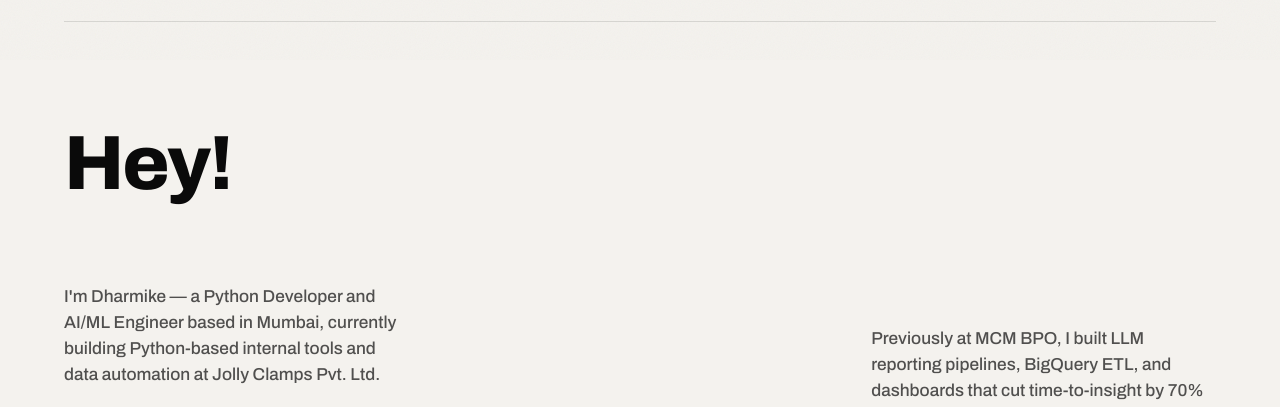
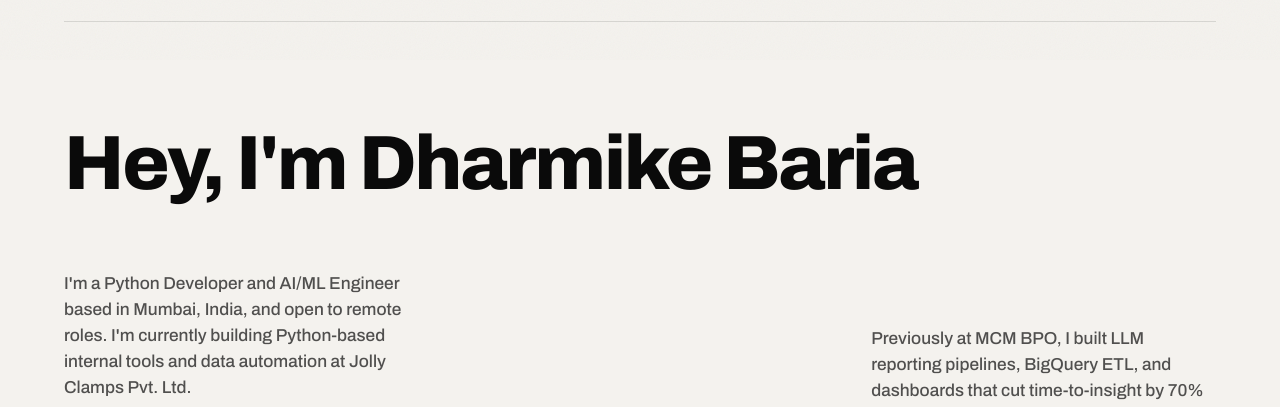
Before and after one commit to dharmikebaria/protfolio, a plain HTML site: page index.html in a window 1280 px wide. Shown: the part 740-1147 px from the top of the page. Drawn offline with nearby package versions, Linux system fonts and the light colour scheme.

Commit message:
Copy: name in About heading, keyword-rich Services heading
Co-Authored-By: Claude Fable 5.2 <noreply@anthropic.com>

```diff
--- a/index.html
+++ b/index.html
@@ -1016,10 +1016,10 @@
 <!-- ====================== ABOUT ====================== -->
 <section class="about" id="about">
   <div class="wrap">
-    <h2 class="about__hey" data-reveal>Hey!<span class="sr-only"> About Dharmike Baria</span></h2>
+    <h2 class="about__hey" data-reveal>Hey, I'm Dharmike Baria</h2>
     <div class="about__grid">
       <div class="about__col about__col--l">
-        <p data-reveal>I'm Dharmike — a Python Developer and AI/ML Engineer based in Mumbai, currently building Python-based internal tools and data automation at Jolly Clamps Pvt. Ltd.</p>
+        <p data-reveal>I'm a Python Developer and AI/ML Engineer based in Mumbai, India, and open to remote roles. I'm currently building Python-based internal tools and data automation at Jolly Clamps Pvt. Ltd.</p>
         <p data-reveal style="--d:80ms">With 1.5 years across backend development, machine learning, and data engineering, I ship Django APIs, multi-agent LLM systems, ETL pipelines, and full-stack SaaS products that turn complex data into business value.</p>
       </div>
       <div class="about__slot" id="aboutSlot">
@@ -1193,7 +1193,7 @@
 <section class="services" id="services">
   <div class="wrap">
     <div class="shead" data-reveal>
-      <h2 class="shead__title">Services</h2>
+      <h2 class="shead__title">Python, AI/ML &amp; Automation Services</h2>
       <span class="label">What I do — (06) · tap to expand</span>
     </div>
 
```
